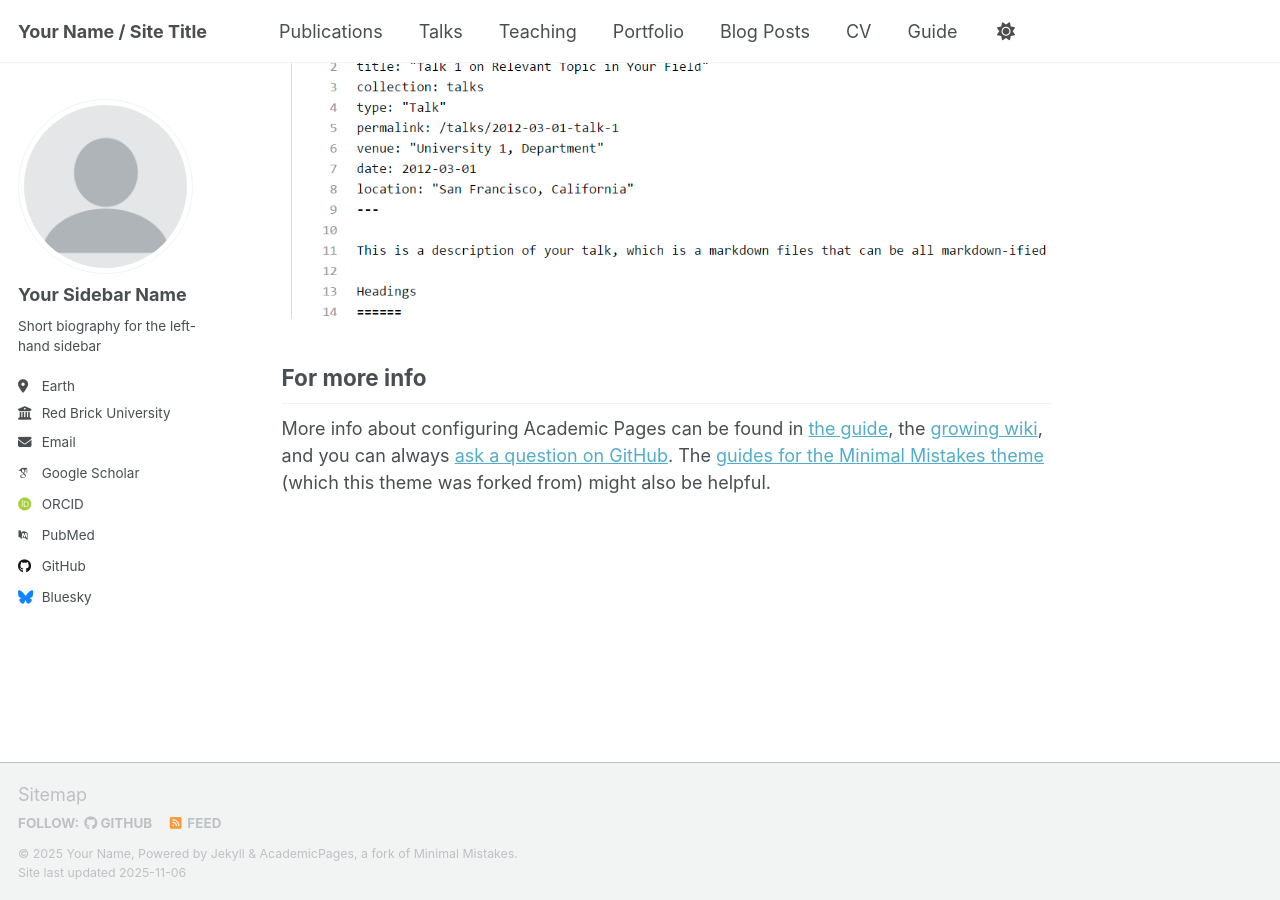
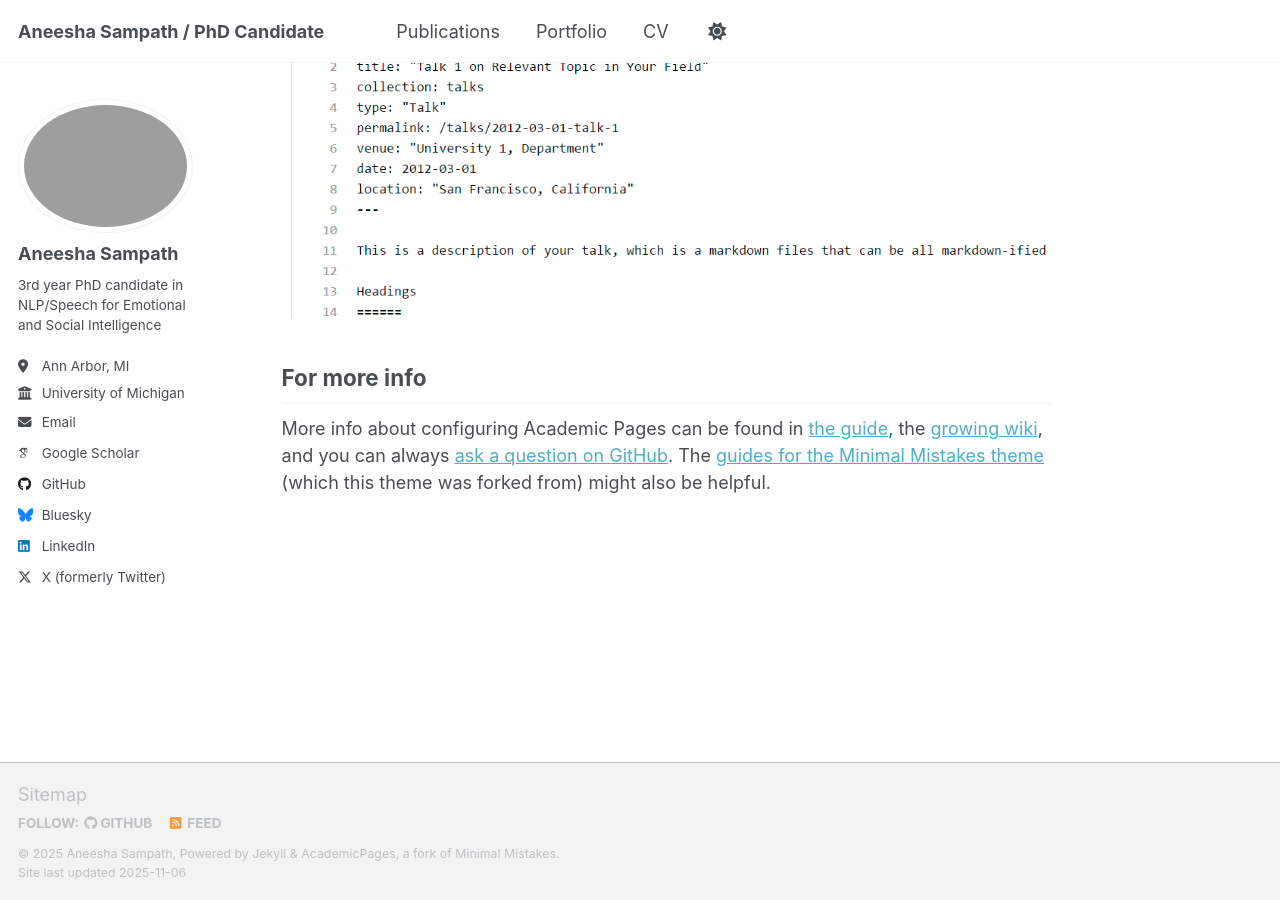
Before and after one commit to asam01/asam01.github.io, a Jekyll site: the page built from _pages/about.md, in a window 1280 px wide and 900 px high, scrolled down 2880 px. Built offline with Jekyll 4.4.1, drawn with Linux system fonts in a browser that asks for light colours; some web fonts are replaced; a script that is not in the unit is left out.

Commit message:
Update sidebar

```diff
--- a/_config.yml
+++ b/_config.yml
@@ -9,38 +9,38 @@
 # Basic Site Settings
 locale                   : "en-US"
 site_theme               : "default" # Currently available options are "default", "air"
-title                    : "Your Name / Site Title"
+title                    : "Aneesha Sampath / PhD Candidate"
 title_separator          : "-"
-name                     : &name "Your Name"
-description              : &description "Your Name's academic portfolio"   # Update this with a general description of your site, this is the default if not overridden by a page
-url                      : https://academicpages.github.io # The base hostname & protocol for your site e.g. "https://[your GitHub username].github.io",
+name                     : &name "Aneesha Sampath"
+description              : &description "Aneesha Sampath's academic portfolio"   # Update this with a general description of your site, this is the default if not overridden by a page
+url                      : https://asam01.github.io # The base hostname & protocol for your site e.g. "https://[your GitHub username].github.io",
                                                            # or if you already have some other page hosted on Github then use "https://[your GitHub username].github.io/[Your Repo Name]"
 baseurl                  : "" # the subpath of your site, e.g. "/blog"
-repository               : "academicpages/academicpages.github.io"
+repository               : "asam01/asam01.github.io"
 
 # Site Author - The following control what appear as part of the author content on the side bar.
 #               If a field is blank the icon and link will not appear, otherwise it will be shown.
 #               Additional customization can be done by editing /_includes/author-profile.html
 author:
   # Biographic information
-  avatar           : "profile.png"
-  name             : "Your Sidebar Name"
+  avatar           : "aneesha-headshot-square.jpg"
+  name             : "Aneesha Sampath"
   pronouns         : # example: "she/her"
-  bio              : "Short biography for the left-hand sidebar"
-  location         : "Earth"
-  employer         : "Red Brick University"
+  bio              : "3rd year PhD candidate in NLP/Speech for Emotional and Social Intelligence"
+  location         : "Ann Arbor, MI"
+  employer         : "University of Michigan"
   uri              : # URL
-  email            : "none@example.org"
+  email            : "saneesha@umich.edu"
 
   # Academic websites
   academia         : # URL
   arxiv            : # URL - Update with the correct link to your profile
-  googlescholar    : "https://scholar.google.com/citations?user=PS_CX0AAAAAJ"
+  googlescholar    : "https://scholar.google.com/citations?user=RnZlkFQAAAAJ&hl=en&oi=ao"
   inspire-hep      : # URL
   impactstory      : # URL
-  orcid            : "https://orcid.org/yourorcidurl"
+  # orcid            : "https://orcid.org/yourorcidurl"
   semantic         : # URL
-  pubmed           : "https://www.ncbi.nlm.nih.gov/pubmed/?term=john+snow"
+  # pubmed           : "https://www.ncbi.nlm.nih.gov/pubmed/?term=john+snow"
   researchgate     : # URL
   scopus           : # URL
 
@@ -48,7 +48,7 @@ author:
   bitbucket        : # Username - Update with your username on the site
   codepen          : # Username
   dribbble         : # Username
-  github           : "academicpages"
+  github           : "asam01"
   kaggle           : # Username
   stackoverflow    : # User number or user number and name (i.e., use "1" or "1/jeff-atwood")
 
@@ -63,7 +63,7 @@ author:
   keybase          : # Username
   instagram        : # Username
   lastfm           : # Username
-  linkedin         : # Username
+  linkedin         : aneesha-sampath
   mastodon         : # URL
   medium           : # URL
   pinterest        : # Username
@@ -71,7 +71,7 @@ author:
   steam            : # Username
   telegram         : # URL
   tumblr           : # Username
-  twitter          : # Username for X / Twitter
+  twitter          : AneeshaSampath
   vine             : # Username
   weibo            : # Username
   wikipedia        : # Username
```
Also changed, not shown: _data/navigation.yml (+8 -8 lines), 1 other file.
